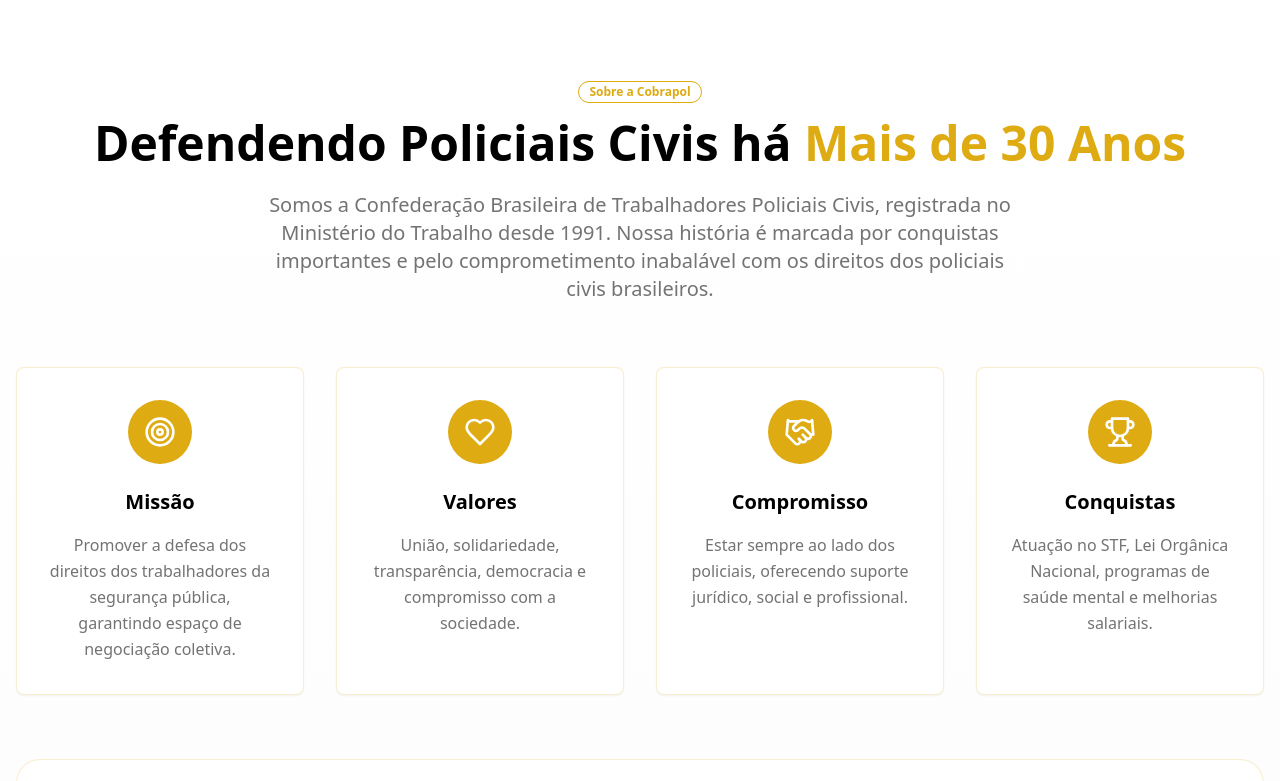
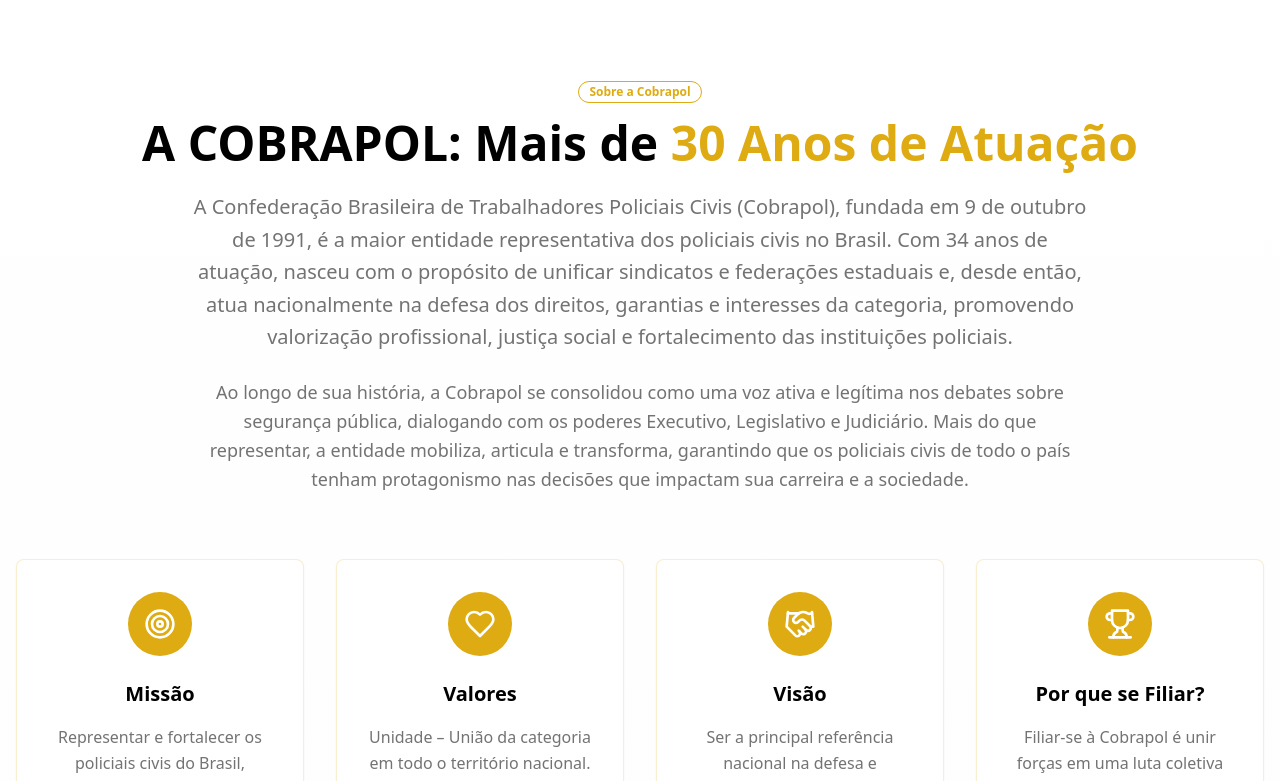
Before and after one commit to Dwalkerd/cobrapol-33, a React (Vite) app: page /institucional/sobre-nos in a window 1280 px wide. Shown: the part 939-1720 px from the top of the page. Built offline with nearby package versions, Linux system fonts and the light colour scheme.

Commit message:
Update Cobrapol content

```diff
--- a/src/pages/institucional/MissaoVisaoValores.tsx
+++ b/src/pages/institucional/MissaoVisaoValores.tsx
@@ -25,9 +25,9 @@ const MissaoVisaoValores = () => {
           </CardHeader>
           <CardContent>
             <p className="text-muted-foreground text-center">
-              Promover a defesa dos direitos dos trabalhadores da segurança pública, garantindo
-              espaço de negociação coletiva e influenciando políticas que melhorem as condições
-              de trabalho na Polícia Civil.
+              Representar e fortalecer os policiais civis do Brasil, promovendo a valorização da carreira,
+              a defesa dos direitos trabalhistas e previdenciários, e a construção de uma segurança pública
+              cidadã, moderna e eficiente.
             </p>
           </CardContent>
         </Card>
@@ -41,8 +41,9 @@ const MissaoVisaoValores = () => {
           </CardHeader>
           <CardContent>
             <p className="text-muted-foreground text-center">
-              Tornar-se referência na consolidação de uma Polícia Civil moderna, unificada e
-              valorizada, com carreiras estruturadas de forma clara e igualitária em todo o país.
+              Ser a principal referência nacional na defesa e valorização dos policiais civis,
+              fortalecendo o sindicalismo e contribuindo para uma segurança pública de qualidade,
+              baseada em justiça, respeito e compromisso social.
             </p>
           </CardContent>
         </Card>
@@ -57,16 +58,24 @@ const MissaoVisaoValores = () => {
           <CardContent>
             <div className="space-y-3">
               <div className="text-center">
-                <h4 className="font-semibold text-foreground">União e Solidariedade</h4>
-                <p className="text-sm text-muted-foreground">Atuação conjunta com sindicatos estaduais</p>
+                <h4 className="font-semibold text-foreground">Unidade</h4>
+                <p className="text-sm text-muted-foreground">Acreditamos na força da coletividade e na união da categoria em todo o território nacional</p>
               </div>
               <div className="text-center">
-                <h4 className="font-semibold text-foreground">Transparência e Democracia</h4>
-                <p className="text-sm text-muted-foreground">Decisões em congressos com ampla participação</p>
+                <h4 className="font-semibold text-foreground">Compromisso</h4>
+                <p className="text-sm text-muted-foreground">Atuamos com seriedade e dedicação na defesa dos policiais civis e da sociedade</p>
               </div>
               <div className="text-center">
-                <h4 className="font-semibold text-foreground">Compromisso com a Sociedade</h4>
-                <p className="text-sm text-muted-foreground">Serviço policial eficiente e humanizado</p>
+                <h4 className="font-semibold text-foreground">Transparência</h4>
+                <p className="text-sm text-muted-foreground">Priorizamos uma gestão ética e responsável em todas as ações</p>
+              </div>
+              <div className="text-center">
+                <h4 className="font-semibold text-foreground">Respeito</h4>
+                <p className="text-sm text-muted-foreground">Valorizamos a diversidade, o diálogo e a dignidade humana</p>
+              </div>
+              <div className="text-center">
+                <h4 className="font-semibold text-foreground">Justiça</h4>
+                <p className="text-sm text-muted-foreground">Lutamos pela igualdade de direitos, reconhecimento profissional e melhores condições de trabalho</p>
               </div>
             </div>
           </CardContent>
--- a/src/pages/institucional/SobreNos.tsx
+++ b/src/pages/institucional/SobreNos.tsx
@@ -105,7 +105,7 @@ const SobreNos = () => {
                   <div className="text-sm text-background/70">Fundação</div>
                 </div>
                 <div className="text-center">
-                  <div className="text-3xl font-bold text-gold">30+</div>
+                  <div className="text-3xl font-bold text-gold">34</div>
                   <div className="text-sm text-background/70">Anos de História</div>
                 </div>
                 <div className="text-center">
@@ -160,13 +160,14 @@ const SobreNos = () => {
               Sobre a Cobrapol
             </Badge>
             <h2 className="text-4xl lg:text-5xl font-bold mb-6">
-              Defendendo Policiais Civis há
-              <span className="text-gold"> Mais de 30 Anos</span>
+              A COBRAPOL: Mais de
+              <span className="text-gold"> 30 Anos de Atuação</span>
             </h2>
-            <p className="text-xl text-muted-foreground max-w-3xl mx-auto">
-              Somos a Confederação Brasileira de Trabalhadores Policiais Civis, registrada no
-              Ministério do Trabalho desde 1991. Nossa história é marcada por conquistas importantes
-              e pelo comprometimento inabalável com os direitos dos policiais civis brasileiros.
+            <p className="text-xl text-muted-foreground max-w-4xl mx-auto leading-relaxed">
+              A Confederação Brasileira de Trabalhadores Policiais Civis (Cobrapol), fundada em 9 de outubro de 1991, é a maior entidade representativa dos policiais civis no Brasil. Com 34 anos de atuação, nasceu com o propósito de unificar sindicatos e federações estaduais e, desde então, atua nacionalmente na defesa dos direitos, garantias e interesses da categoria, promovendo valorização profissional, justiça social e fortalecimento das instituições policiais.
+            </p>
+            <p className="text-lg text-muted-foreground max-w-4xl mx-auto mt-6 leading-relaxed">
+              Ao longo de sua história, a Cobrapol se consolidou como uma voz ativa e legítima nos debates sobre segurança pública, dialogando com os poderes Executivo, Legislativo e Judiciário. Mais do que representar, a entidade mobiliza, articula e transforma, garantindo que os policiais civis de todo o país tenham protagonismo nas decisões que impactam sua carreira e a sociedade.
             </p>
           </div>
 
@@ -178,7 +179,7 @@ const SobreNos = () => {
                   <Target className="h-8 w-8 text-primary-foreground" />
                 </div>
                 <h3 className="text-xl font-bold mb-4 text-foreground">Missão</h3>
-                <p className="text-muted-foreground leading-relaxed">Promover a defesa dos direitos dos trabalhadores da segurança pública, garantindo espaço de negociação coletiva.</p>
+                <p className="text-muted-foreground leading-relaxed">Representar e fortalecer os policiais civis do Brasil, promovendo a valorização da carreira, a defesa dos direitos trabalhistas e previdenciários, e a construção de uma segurança pública cidadã, moderna e eficiente.</p>
               </CardContent>
             </Card>
 
@@ -188,7 +189,7 @@ const SobreNos = () => {
                   <Heart className="h-8 w-8 text-primary-foreground" />
                 </div>
                 <h3 className="text-xl font-bold mb-4 text-foreground">Valores</h3>
-                <p className="text-muted-foreground leading-relaxed">União, solidariedade, transparência, democracia e compromisso com a sociedade.</p>
+                <p className="text-muted-foreground leading-relaxed">Unidade – União da categoria em todo o território nacional. Compromisso – Dedicação na defesa dos policiais civis e da sociedade. Transparência – Gestão ética e responsável. Respeito – Valorização da diversidade e dignidade humana. Justiça – Igualdade de direitos e melhores condições de trabalho.</p>
               </CardContent>
             </Card>
 
@@ -197,8 +198,8 @@ const SobreNos = () => {
                 <div className="bg-gold p-4 rounded-full w-16 h-16 mx-auto mb-6 group-hover:scale-110 transition-transform">
                   <Handshake className="h-8 w-8 text-primary-foreground" />
                 </div>
-                <h3 className="text-xl font-bold mb-4 text-foreground">Compromisso</h3>
-                <p className="text-muted-foreground leading-relaxed">Estar sempre ao lado dos policiais, oferecendo suporte jurídico, social e profissional.</p>
+                <h3 className="text-xl font-bold mb-4 text-foreground">Visão</h3>
+                <p className="text-muted-foreground leading-relaxed">Ser a principal referência nacional na defesa e valorização dos policiais civis, fortalecendo o sindicalismo e contribuindo para uma segurança pública de qualidade, baseada em justiça, respeito e compromisso social.</p>
               </CardContent>
             </Card>
 
@@ -207,8 +208,8 @@ const SobreNos = () => {
                 <div className="bg-gold p-4 rounded-full w-16 h-16 mx-auto mb-6 group-hover:scale-110 transition-transform">
                   <Trophy className="h-8 w-8 text-primary-foreground" />
                 </div>
-                <h3 className="text-xl font-bold mb-4 text-foreground">Conquistas</h3>
-                <p className="text-muted-foreground leading-relaxed">Atuação no STF, Lei Orgânica Nacional, programas de saúde mental e melhorias salariais.</p>
+                <h3 className="text-xl font-bold mb-4 text-foreground">Por que se Filiar?</h3>
+                <p className="text-muted-foreground leading-relaxed">Filiar-se à Cobrapol é unir forças em uma luta coletiva que transcende fronteiras estaduais. Ganha representatividade nacional, fortalece a defesa de direitos e contribui para um movimento sindical forte que propõe soluções e transforma realidades.</p>
               </CardContent>
             </Card>
           </div>
@@ -307,14 +308,10 @@ const SobreNos = () => {
             </CardHeader>
             <CardContent>
               <p className="text-muted-foreground mb-4">
-                Ao longo de mais de três décadas, a COBRAPOL tem sido uma voz forte na defesa dos direitos dos
-                policiais civis brasileiros. Nossa história é marcada por conquistas importantes como a participação
-                em processos no STF, a articulação da Lei Orgânica Nacional e programas de saúde mental.
+                A Cobrapol também lidera grandes mobilizações nacionais em defesa da categoria, como nas discussões sobre a Reforma da Previdência, na articulação para a aprovação da Lei Orgânica Nacional das Polícias Civis e na luta pela PEC da Segurança Pública. Essas batalhas simbolizam o compromisso da entidade em garantir não apenas melhores condições de trabalho e valorização salarial, mas também a preservação de direitos históricos que asseguram dignidade e justiça aos policiais civis de todo o Brasil.
               </p>
               <p className="text-muted-foreground">
-                Como confederação registrada junto ao Ministério do Trabalho, continuamos trabalhando para um futuro
-                onde os policiais civis tenham carreiras estruturadas, direitos respeitados e condições dignas de
-                trabalho, sempre com transparência e democracia.
+                A Cobrapol é mais do que uma confederação: é a voz, a força e a união dos policiais civis de todo o Brasil. Filiar-se à Cobrapol significa integrar uma rede articulada de sindicatos que compartilham experiências, estratégias e conquistas, tendo acesso a suporte político e institucional em pautas locais e nacionais.
               </p>
             </CardContent>
           </Card>
```
